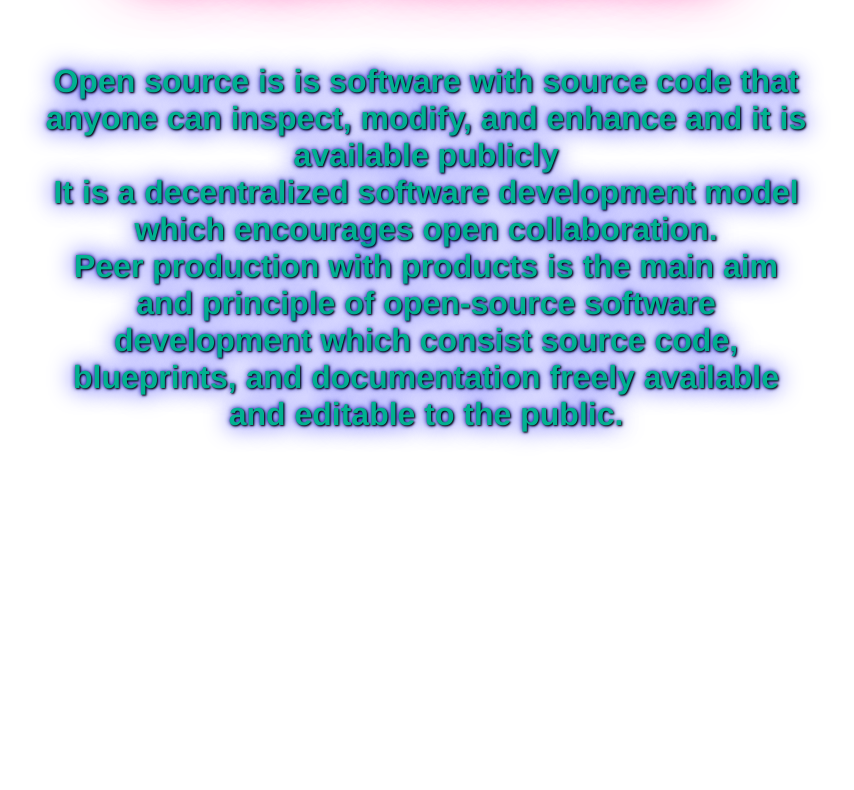
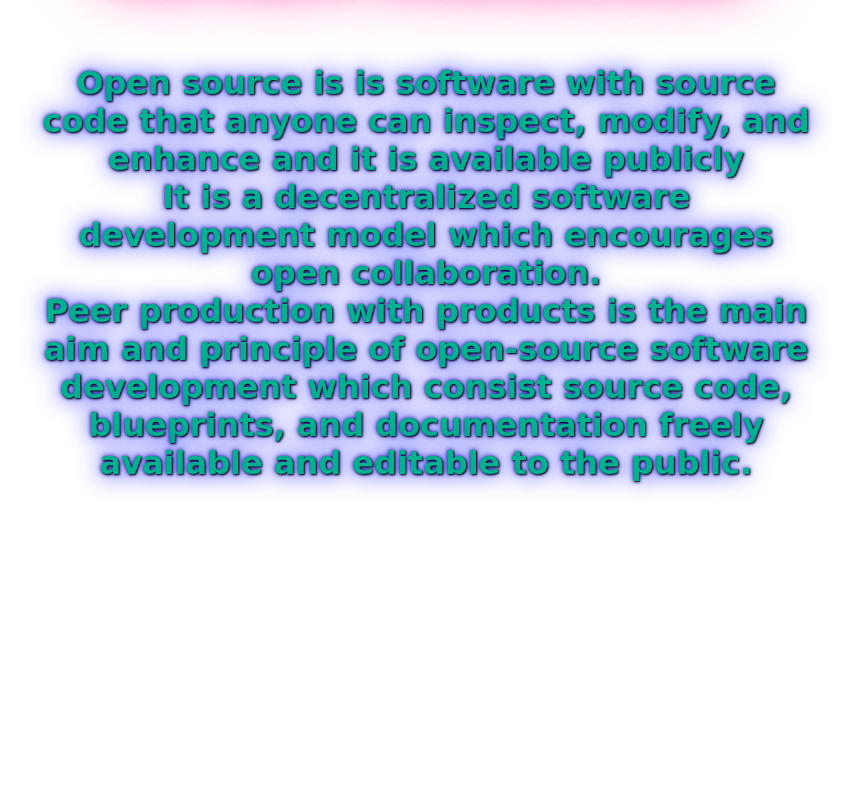
Before and after one commit to RK1905101/opensource-github-website, a plain HTML site: page opensource.html in a window 1280 px wide. Shown: the part 109-899 px from the top of the page, without its empty margins (214-1068 px from the left). Drawn offline with Linux system fonts and the light colour scheme.

Commit message:
Update opensource.html

```diff
--- a/opensource.html
+++ b/opensource.html
@@ -50,7 +50,7 @@ img{
 <style>
 body {
   background-image: url('black2.jpg');
-  font-family: helvetica;
+  font-family: cursive;
 }
 
 .glow {
```
